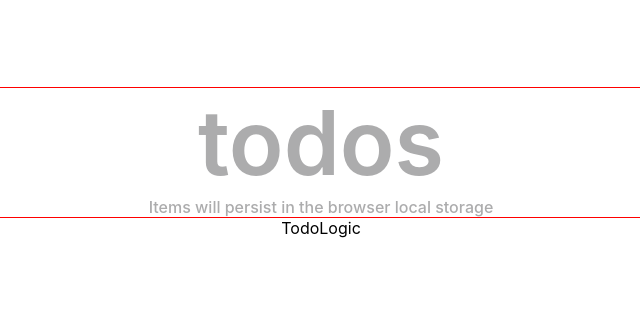
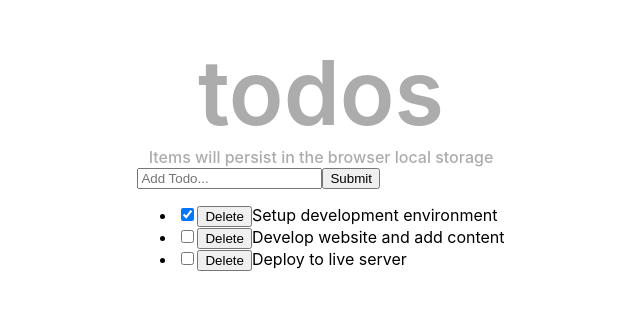
Before and after one commit to porag-m06/React-todo, a React (Create React App) app: page / in a window 1280 px wide. Shown: the part 238-548 px from the top of the page, without its empty margins (319-959 px from the left). Built offline with nearby package versions, Linux system fonts and the light colour scheme.

Commit message:
todo logic added

```diff
--- a/package.json
+++ b/package.json
@@ -9,6 +9,7 @@
     "react": "^18.2.0",
     "react-dom": "^18.2.0",
     "react-scripts": "5.0.1",
+    "uuid": "^9.0.0",
     "web-vitals": "^2.1.4"
   },
   "scripts": {
--- /dev/null
+++ b/src/components/AddTodo.jsx
@@ -0,0 +1,34 @@
+import React, { useState } from 'react'
+
+function AddTodo({ addTodoItem }) {
+  const [title, setTitle] = useState('');
+  const [message, setMessage] = useState('');
+
+  const handleChange = (e) => {
+    setTitle(e.target.value);
+  };
+
+  const handleSubmit = (e) => {
+    e.preventDefault();
+    if (title.trim()) {
+      addTodoItem(title);
+      setTitle('');
+      setMessage('');
+    } else {
+      setMessage('Please add item.');
+    }
+  };
+
+  return (
+    <>
+      <form onSubmit={handleSubmit}>
+        <input type="text" placeholder="Add Todo..." value={title}
+          onChange={handleChange} />
+        <button>Submit</button>
+      </form>
+      <span>{message}</span>
+    </>
+  );
+}
+
+export default AddTodo
--- a/src/components/Header.css
+++ b/src/components/Header.css
@@ -1,5 +1,4 @@
 .header {
-    border: 1px solid red;
     width: 100%;
 }
 
--- /dev/null
+++ b/src/components/TodoList.jsx
@@ -0,0 +1,19 @@
+import React from 'react'
+import TodoListItem from './TodoListItem'
+
+function TodoList({ todosProps, handleChange, delTodo}) {
+  return (
+    <ul>
+    {todosProps.map((todo) => (
+      <TodoListItem
+        key={todo.id}
+        itemProp={todo}
+        handleChange={handleChange}
+        delTodo={delTodo}
+      />
+    ))}
+  </ul>
+  );
+}
+
+export default TodoList
--- /dev/null
+++ b/src/components/TodoListItem.jsx
@@ -0,0 +1,17 @@
+import React from 'react'
+
+function TodoListItem({ itemProp, handleChange, delTodo}) {
+  return (
+    <li>
+      <input
+        type="checkbox"
+        checked={itemProp.completed}
+        onChange={() => handleChange(itemProp.id)}
+      />
+      <button onClick={() => delTodo(itemProp.id)}>Delete</button>
+      {itemProp.title}
+    </li>
+  )
+}
+
+export default TodoListItem
--- a/src/components/TodoLogic.jsx
+++ b/src/components/TodoLogic.jsx
@@ -1,8 +1,65 @@
-import React from 'react'
+import React, {useState} from 'react'
+import AddTodo from './AddTodo'
+import TodoList from './TodoList'
+import { v4 as uuidv4 } from "uuid";
+
 
 function TodoLogic() {
+
+  const [todos, setTodos] = useState([
+    {
+      id: uuidv4(),
+      title: 'Setup development environment',
+      completed: true,
+    },
+    {
+      id: uuidv4(),
+      title: 'Develop website and add content',
+      completed: false,
+    },
+    {
+      id: uuidv4(),
+      title: 'Deploy to live server',
+      completed: false,
+    },
+  ]);
+
+  const handleChange = (id) => {
+    setTodos((prevState) =>
+      prevState.map((todo) => {
+        if (todo.id === id) {
+          return {
+            ...todo,
+            completed: !todo.completed,
+          };
+        }
+        return todo;
+      })
+    );
+  };
+
+  const delTodo = (id) => {
+    setTodos([
+      ...todos.filter((todo) => {
+        return todo.id !== id;
+      }),
+    ]);
+  };
+
+  const addTodoItem = (title) => {
+    const newTodo = {
+      id: uuidv4(),
+      title: title,
+      completed: false,
+    };
+    setTodos([...todos, newTodo]);
+  };
+
   return (
-    <div>TodoLogic</div>
+    <div>
+        <AddTodo addTodoItem={addTodoItem}/>
+        <TodoList todosProps={todos} handleChange={handleChange} delTodo={delTodo}/>
+    </div>
   )
 }
 
```
Also changed, not shown: 1 other file (tests, documents, lock files or other folders).
